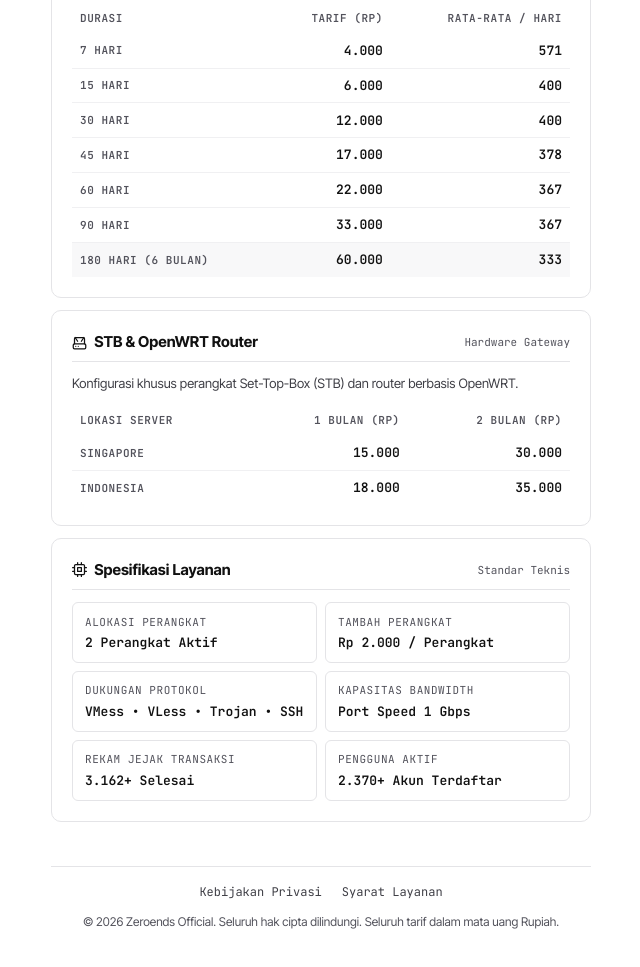
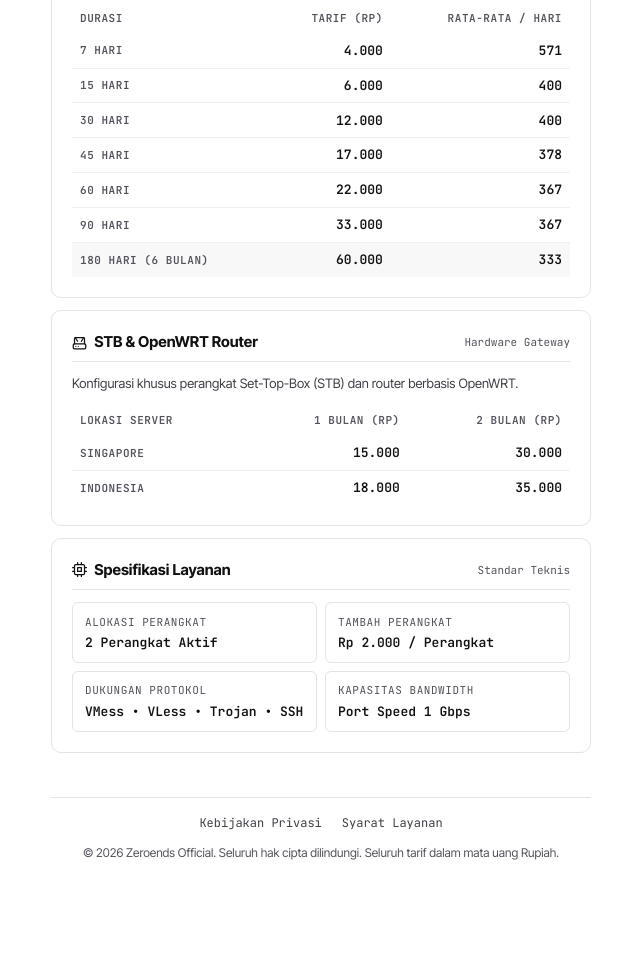
Before and after one commit to Ajizzz13/ze-store, a website: page index.html in a window 1280 px wide. Shown: the part 1234-2201 px from the top of the page, without its empty margins (319-959 px from the left). After the commit the page ends 2160 px from the top, so only its background shows below. Drawn offline with Linux system fonts and the light colour scheme.

Commit message:
Remove unverifiable vanity metrics from specifications grid
Drop transaction completion counter and active registered user claims. Keep the specifications grid strictly focused on verifiable technical features (device allocations, supported tunneling protocols, and 1 Gbps uplink capacity).

```diff
--- a/index.html
+++ b/index.html
@@ -207,14 +207,6 @@
         <div class="spec-box__label">Kapasitas Bandwidth</div>
         <div class="spec-box__value">Port Speed 1 Gbps</div>
       </div>
-      <div class="spec-box">
-        <div class="spec-box__label">Rekam Jejak Transaksi</div>
-        <div class="spec-box__value">3.162+ Selesai</div>
-      </div>
-      <div class="spec-box">
-        <div class="spec-box__label">Pengguna Aktif</div>
-        <div class="spec-box__value">2.370+ Akun Terdaftar</div>
-      </div>
     </div>
   </section>
 
```
